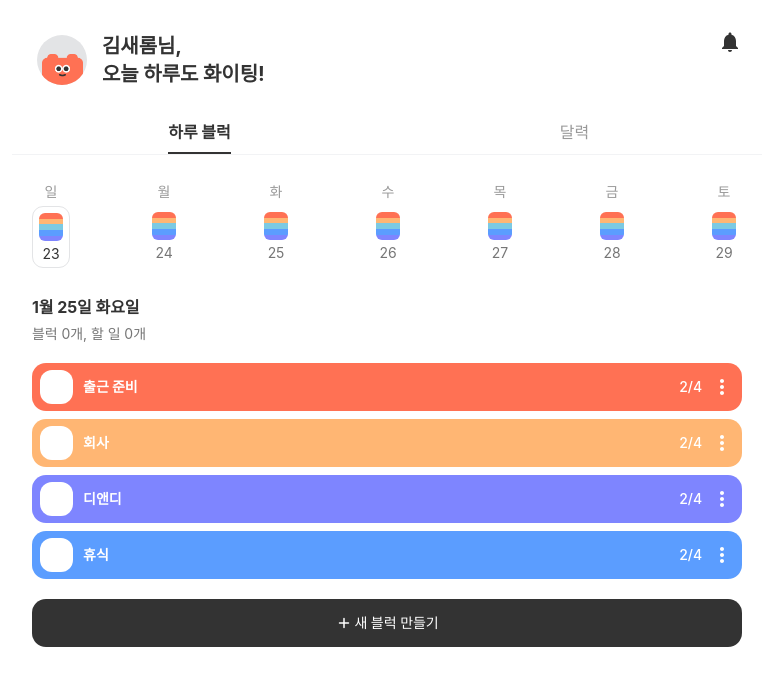
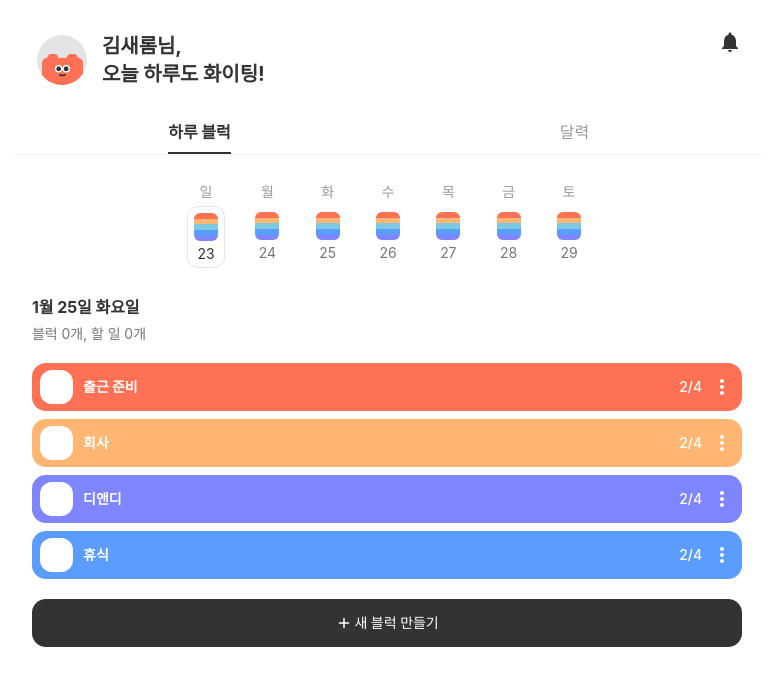
Before and after one commit to dnd-side-project/dnd-8th-7-frontend, a Next.js app: page /home in a window 1280 px wide. Shown: the top 686 px of the page, without its empty margins (253-1026 px from the left). Built offline with nearby package versions, Linux system fonts and the light colour scheme; a web font is replaced by a local one.

Commit message:
chore: WeeklyBlocks의 max width 설정(#8)

```diff
--- a/src/containers/Home/DailyBlockPanel/WeeklyBlocks.tsx
+++ b/src/containers/Home/DailyBlockPanel/WeeklyBlocks.tsx
@@ -41,7 +41,7 @@ const WeeklyBlocks = () => {
   const today = dayjs().day()
 
   return (
-    <div className="flex justify-between mb-7 min-w-80">
+    <div className="flex justify-between mx-auto mb-7 min-w-80 max-w-[400px]">
       {MOCK_WEEKLY_BLOCKS.map(({ date: dateTime, colors }, idx) => {
         const day = dayjs(dateTime).day()
         const date = dayjs(dateTime).date()
```
